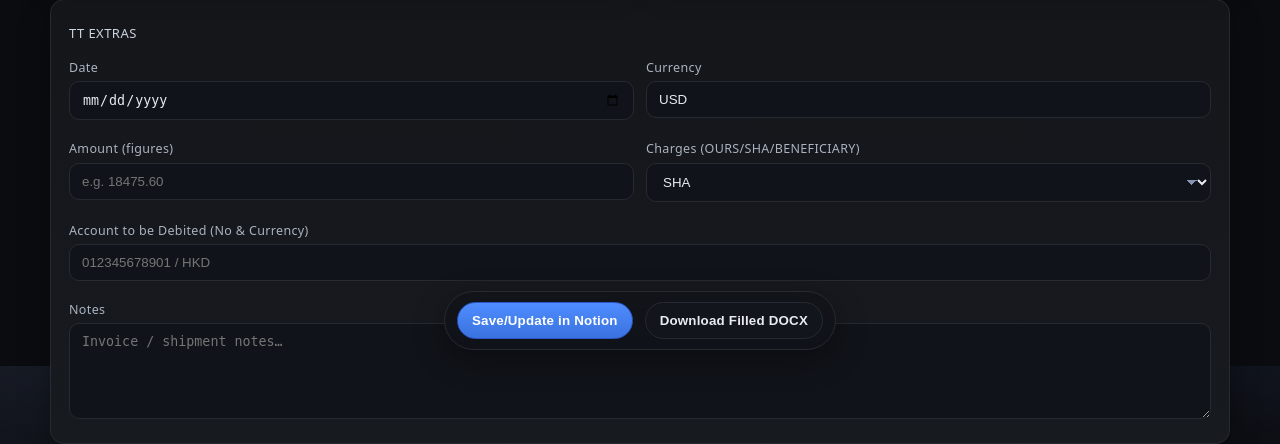
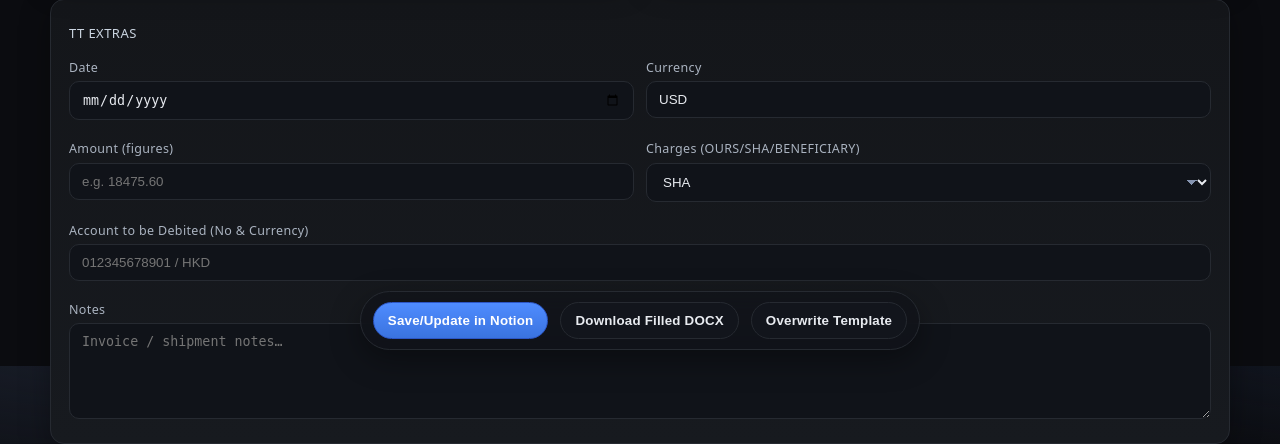
Before and after one commit to cryptichunt72/tt_auto_fill, a Flask app: page / in a window 1280 px wide. Shown: the part 434-878 px from the top of the page. Run offline with Flask 3, Linux system fonts and the light colour scheme; data that the repository does not hold is empty.

Commit message:
Update index.html

```diff
--- a/templates/index.html
+++ b/templates/index.html
@@ -235,6 +235,7 @@
     <div class="actions-inner">
       <button class="btn-primary" id="saveButtons">Save/Update in Notion</button>
       <button class="btn-ghost" id="generateBtn">Download Filled DOCX</button>
+      <button class="btn-ghost" id="overwriteBtn" title="Overwrite your template file on disk">Overwrite Template</button>
     </div>
   </div>
 
```
